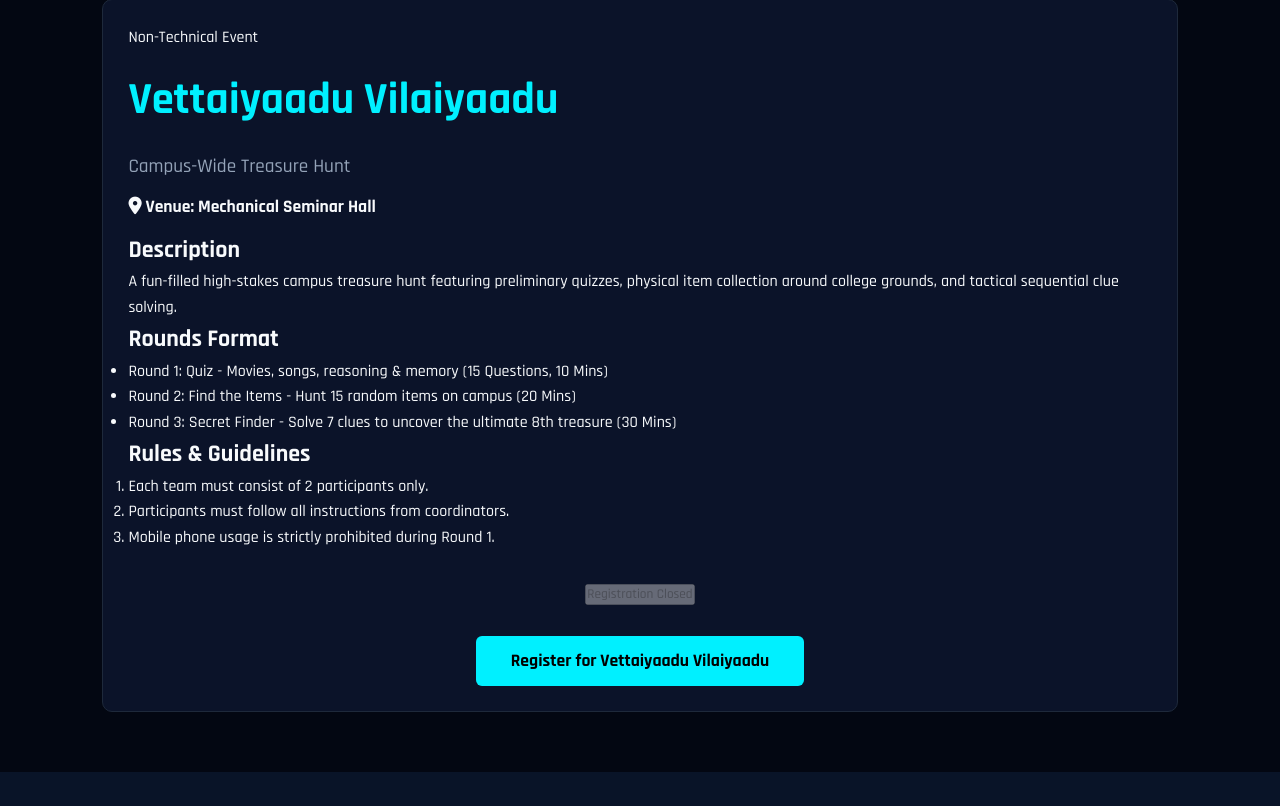
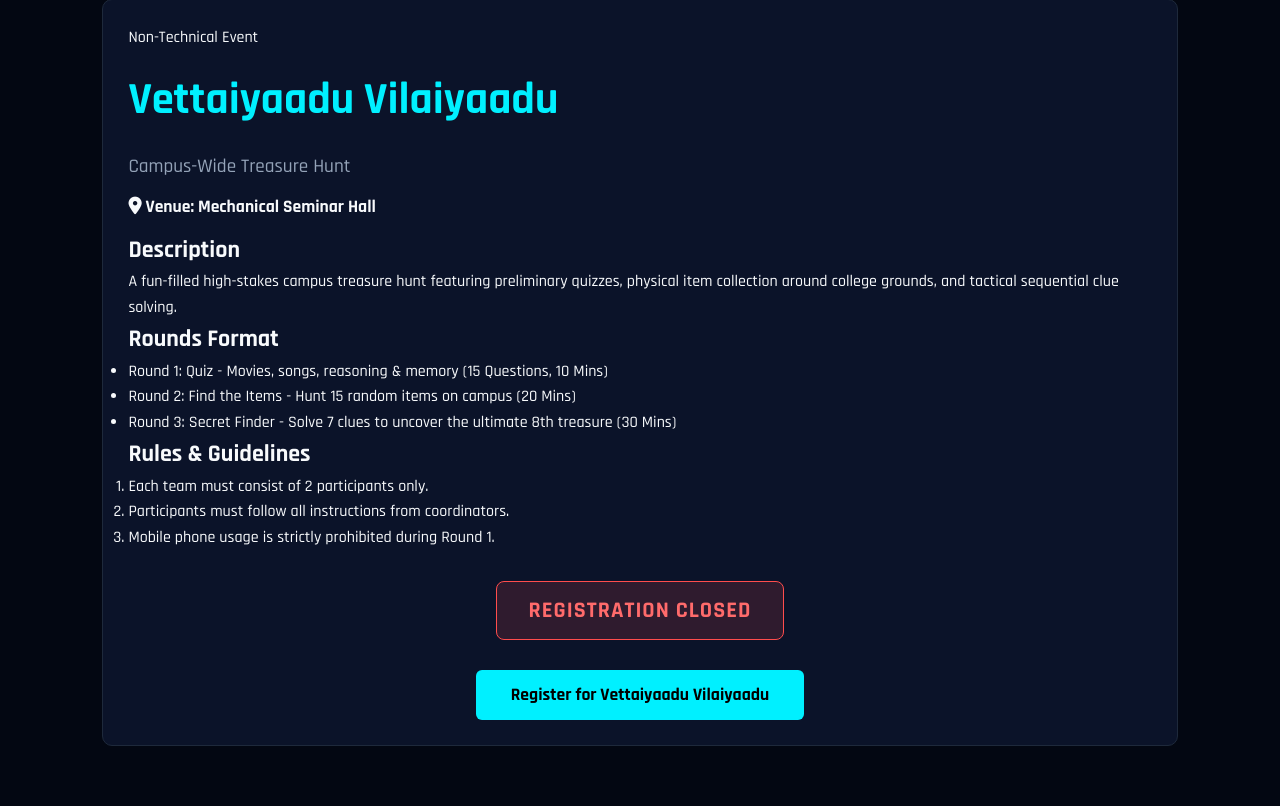
Before and after one commit to bhuvee731/sicurezz-26, a Flask app: page /event/vettaiyaadu-vilaiyaadu in a window 1280 px wide. Shown: the part 126-932 px from the top of the page. Before the commit the page ends 898 px from the top, so only its background shows below. Run offline with Flask 3, Linux system fonts and the light colour scheme.

Commit message:
Add registration closed badge for Vettaiyaadu Vilaiyaadu

```diff
--- a/sicurezz_project/static/css/style.css
+++ b/sicurezz_project/static/css/style.css
@@ -586,3 +586,33 @@ footer a { color: var(--accent-color); text-decoration: none; }
         max-width: 320px;
     }
 }
+
+
+/* Closed Badge on Index Page Cards */
+.closed-tag {
+    background-color: #ff4d4d;
+    color: #ffffff;
+    font-size: 0.95rem;          /* Increased font size (was 0.75rem) */
+    font-weight: 700;
+    padding: 5px 12px;           /* Added slightly more padding */
+    border-radius: 6px;
+    display: inline-block;
+    margin-top: 8px;
+    text-transform: uppercase;
+    letter-spacing: 0.5px;
+}
+
+/* Big Closed Button on Event Detail Page */
+.btn-closed {
+    background-color: rgba(255, 77, 77, 0.15) !important; /* Subtle red hue background */
+    color: #ff6b6b !important;                            /* Bright red text for visibility */
+    border: 1.5px solid #ff4d4d !important;
+    cursor: not-allowed !important;
+    padding: 14px 32px;
+    font-size: 1.4rem !important;                         /* Increased font size (was 1.1rem) */
+    font-weight: bold;
+    border-radius: 8px;
+    text-transform: uppercase;
+    letter-spacing: 1px;
+    display: inline-block;
+}
```
